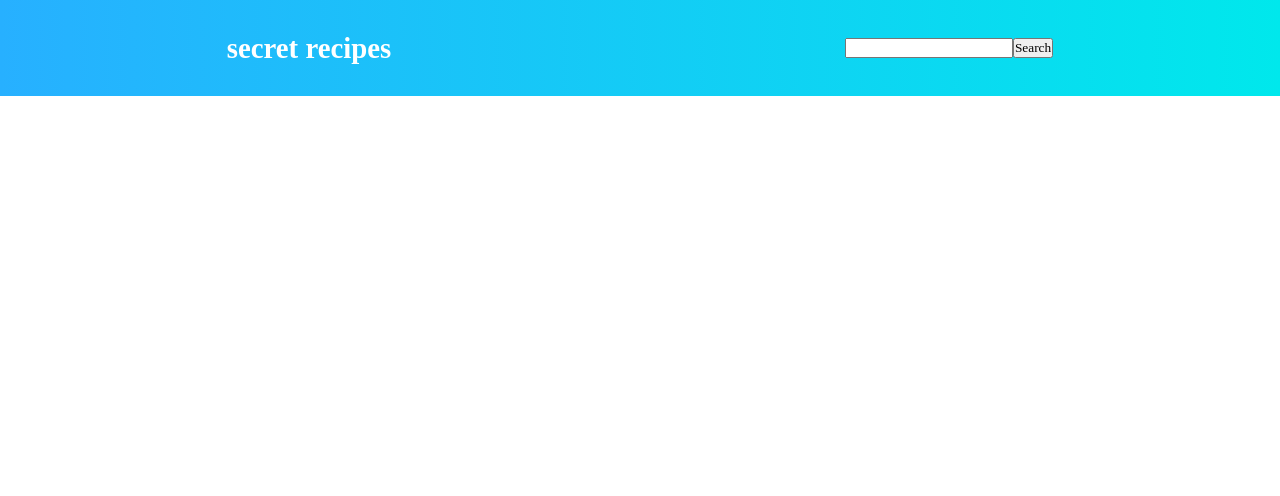
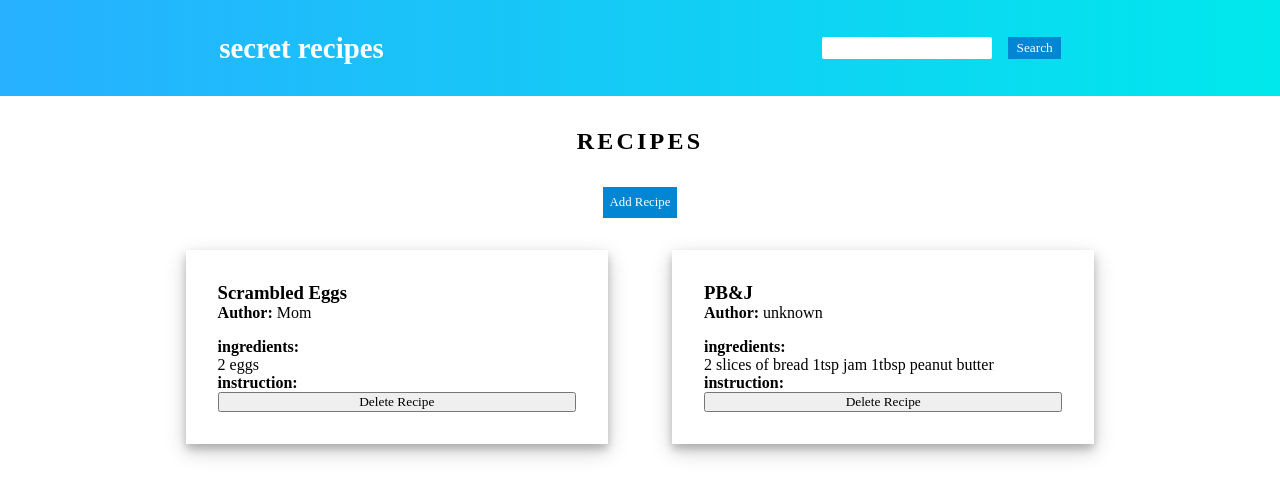
Before and after one commit to rmscrlos/recipes, a React (Create React App) app in the folder secret-recipes/: page /homepage in a window 1280 px wide. Shown: the top 496 px of the page. Built offline with nearby package versions, Linux system fonts and the light colour scheme; no server answers.

Commit message:
added form that adds new recipes and delete button to delete recipes

```diff
--- a/secret-recipes/src/App.js
+++ b/secret-recipes/src/App.js
@@ -4,6 +4,7 @@ import './App.css';
 import Form from './components/Form';
 import Homepage from './components/Homepage';
 import PrivateRoute from './PrivateRoute';
+import Recipe from './components/Recipe';
 
 function App() {
 	return (
--- a/secret-recipes/src/components/Homepage.css
+++ b/secret-recipes/src/components/Homepage.css
@@ -34,9 +34,81 @@ nav h1 {
 	background: rgb(0, 134, 211);
 }
 
-.recipes-container h1 {
+.showcase-content {
+	display: flex;
+	flex-direction: column;
+	justify-content: center;
+	align-items: center;
+}
+
+.showcase-content button {
+	border: none;
+	margin-top: 2rem;
+	font-size: 0.8rem;
+	padding: 0.5rem 0.4rem;
+	background: rgb(0, 134, 211);
+	color: #fff;
+	text-decoration: none;
+}
+
+.showcase-content h2 {
 	margin-top: 2rem;
 	text-transform: uppercase;
 	letter-spacing: 0.2rem;
 	text-align: center;
 }
+
+.recipes {
+	display: flex;
+	justify-content: center;
+	flex-flow: row wrap;
+	width: 100%;
+}
+
+.add-recipe-form {
+	position: absolute;
+	top: 0px;
+	height: 100%;
+	width: 100%;
+	background: rgba(0, 0, 0, 0.1);
+	display: flex;
+	justify-content: center;
+	align-items: center;
+}
+
+.add-recipe-form form {
+	display: flex;
+	flex-direction: column;
+	justify-content: center;
+	align-items: center;
+	background: rgb(0, 134, 211);
+	width: 50%;
+	border-radius: 1rem;
+	box-shadow: 0 5px 8px 0 rgba(0, 0, 0, 0.2), 0 7px 20px 0 rgba(0, 0, 0, 0.2);
+	padding: 2rem;
+}
+
+.add-recipe-form h1 {
+	font-size: 1.5rem;
+	text-transform: uppercase;
+	color: #fff;
+}
+
+.add-recipe-form label {
+	display: inline-block;
+	color: #fff;
+}
+
+.add-recipe-form input,
+.add-recipe-form textarea {
+	display: block;
+	padding: 0.5rem;
+	margin-bottom: 0.8rem;
+	border: none;
+	border-radius: 5px;
+}
+
+.close {
+	position: relative;
+	left: 200px;
+}
--- a/secret-recipes/src/components/Homepage.js
+++ b/secret-recipes/src/components/Homepage.js
@@ -2,28 +2,155 @@ import React, { useState, useEffect } from 'react';
 import './Homepage.css';
 import axios from 'axios';
 import axiosWithAuth from '../axiosWithAuth';
+import Recipe from './Recipe';
+import { Route, Link } from 'react-router-dom';
 
 function Homepage() {
-	useEffect(() => {
-		axios
-			.get('https://api.spoonacular.com/recipes/')
-			.then(res => {
-				console.log(res);
-			})
-			.catch(err => console.log(err));
-	});
+	//display add recipe form
+	const [hidden, setHidden] = useState(false);
+	//data
+	const data = [
+		{
+			id: 1,
+			title: 'Scrambled Eggs',
+			source: 'Mom',
+			ingredients: '2 eggs',
+			instructions: 'Scramble eggs in the pan'
+		},
+		{
+			id: 2,
+			title: 'PB&J',
+			ingredients: `2 slices of bread \n 1tsp jam \n 1tbsp peanut butter`,
+			instructions: '1. Spread jam and peanut butter onto bread \n 2. Smush bread togther',
+			notes: 'Whole wheat bread is tastiest! Strawberry jam highly recommended.'
+		}
+	];
+	// recipes
+	const [recipes, setRecipes] = useState(data);
+	const [newRecipe, setNewRecipe] = useState({ title: '', source: '', ingredients: '', instruction: '' });
+
+	//onChange
+	const handleChanges = e => {
+		setNewRecipe({ ...newRecipe, [e.target.name]: e.target.value });
+	};
+
+	//handles submit
+	const handleSubmit = e => {
+		e.preventDefault();
+		e.persist();
+		addNewRecipe(newRecipe);
+		setNewRecipe({ title: '', source: '', ingredients: '', instruction: '' });
+		setHidden(false);
+	};
+
+	//add recipe
+	const addNewRecipe = recipe => {
+		const newRec = {
+			id: Date.now(),
+			title: recipe.title,
+			source: recipe.source,
+			ingredients: recipe.ingredients,
+			instruction: recipe.instruction
+		};
+
+		setRecipes([newRec, ...recipes]);
+	};
+
+	//delete recipes
+	const deleteRecipe = id => {
+		const updatedRecipe = [...recipes];
+		const indexOfRecipeToDelete = updatedRecipe.findIndex(note => note.id === id);
+		updatedRecipe.splice(indexOfRecipeToDelete, 1);
+		setRecipes(updatedRecipe);
+	};
+
+	// useEffect(() => {
+	// 	axios
+	// 		.get('https://api.spoonacular.com/recipes/')
+	// 		.then(res => {
+	// 			console.log(res);
+	// 		})
+	// 		.catch(err => console.log(err));
+	// });
 
 	return (
-		<div>
+		<div className="showcase">
 			<nav>
 				<h1>Secret Recipes</h1>
-				<div>
+				<div className="search-container">
 					<form>
 						<input type="text" />
 						<button>Search</button>
 					</form>
 				</div>
 			</nav>
+
+			<div className="showcase-content">
+				<h2>Recipes</h2>
+				<button onClick={() => setHidden(true)}>Add Recipe</button>
+			</div>
+			{hidden ? (
+				<div className="add-recipe-form">
+					<form onSubmit={handleSubmit}>
+						<h1 onClick={() => setHidden(false)} className="close">
+							X
+						</h1>
+						<h1>Add your recipe</h1>
+						<label>
+							Title
+							<input
+								value={newRecipe.title}
+								onChange={handleChanges}
+								name="title"
+								type="text"
+								placeholder="Name of recipe"
+							/>
+						</label>
+						<label>
+							Author
+							<input
+								value={newRecipe.source}
+								onChange={handleChanges}
+								name="source"
+								type="text"
+								placeholder="Name of cook"
+							/>
+						</label>
+						<label>
+							Ingredients
+							<textarea
+								value={newRecipe.ingredients}
+								onChange={handleChanges}
+								name="ingredients"
+								type="text"
+								placeholder="ingredients"
+							/>
+						</label>
+						<label>
+							Instructions
+							<textarea
+								value={newRecipe.instruction}
+								onChange={handleChanges}
+								name="instruction"
+								type="text"
+								placeholder="instructions"
+							/>
+						</label>
+
+						<button type="submit">Submit</button>
+					</form>
+				</div>
+			) : null}
+
+			<div className="recipes">
+				{recipes.map(rec => (
+					<Recipe key={rec.id} recipe={rec} deleteRecipe={deleteRecipe} />
+				))}
+			</div>
+
+			<Route exact path="/homepage/:id">
+				<Recipe />
+			</Route>
 		</div>
 	);
 }
--- /dev/null
+++ b/secret-recipes/src/components/Recipe.css
@@ -0,0 +1,12 @@
+.recipe-container {
+	width: 33%;
+	margin: 2rem;
+	padding: 2rem;
+	box-shadow: 0 5px 8px 0 rgba(0, 0, 0, 0.2), 0 7px 20px 0 rgba(0, 0, 0, 0.2);
+	display: flex;
+	flex-direction: column;
+}
+
+.recipe-container .author {
+	margin-bottom: 1rem;
+}
--- a/secret-recipes/src/components/Recipe.js
+++ b/secret-recipes/src/components/Recipe.js
@@ -1,13 +1,25 @@
 import React from 'react';
+import './Recipe.css';
+import { useParams } from 'react-router-dom';
 
 function Recipe(props) {
 	return (
-		<div>
-			<img />
-			<h3>title</h3>
-			<p>Author</p>
-			<p>ingredients:s</p>
-			<p>instructions:</p>
+		<div className="recipe-container">
+			<h3>{props.recipe.title}</h3>
+			<p className="author">
+				<strong>Author: </strong>
+				{props.recipe.source ? props.recipe.source : 'unknown'}
+			</p>
+			<p>
+				<strong>ingredients:</strong> <br></br>
+				{props.recipe.ingredients}
+			</p>
+			<p>
+				<strong>instruction: </strong> <br></br>
+				{props.recipe.instruction}
+			</p>
+
+			<button onClick={() => props.deleteRecipe()}>Delete Recipe</button>
 		</div>
 	);
 }
```
